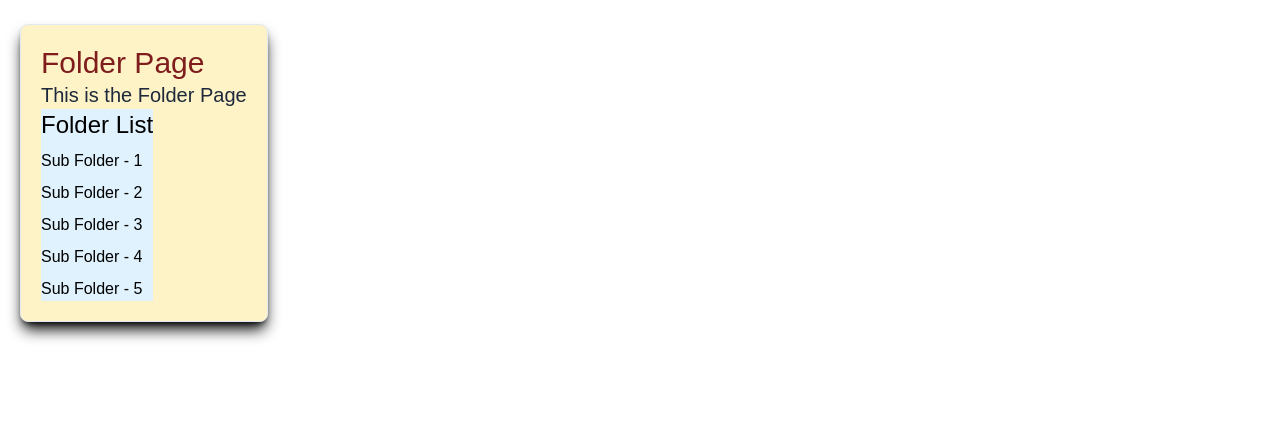
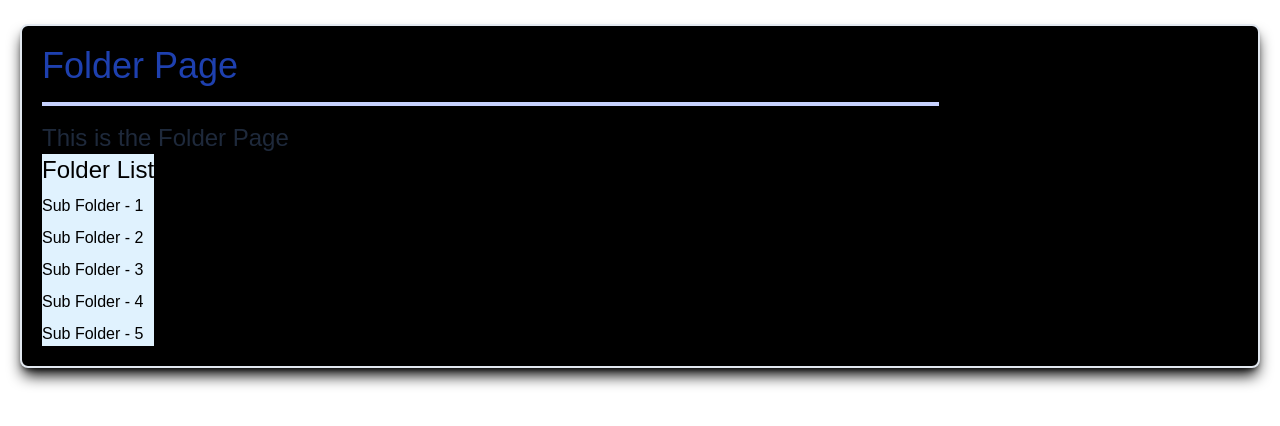
Before and after one commit to devangdayal/nextjs-14-desk, a Next.js app: page /folder in a window 1280 px wide. Shown: the top 426 px of the page. Built offline with nearby package versions, Linux system fonts and the light colour scheme.

Commit message:
Added Route Group, changed Card styling

```diff
--- /dev/null
+++ b/src/app/(auth)/forgot-password/page.tsx
@@ -0,0 +1,11 @@
+import Card from '@/app/_components/Card'
+import React from 'react'
+
+export default function ForgotPassword() {
+  return(
+    <Card title={"Forgot Password Page"} text={"This is the Forgot Password Page"}>
+
+    </Card>
+
+  )
+}
--- /dev/null
+++ b/src/app/(auth)/login/page.tsx
@@ -0,0 +1,11 @@
+import Card from '@/app/_components/Card'
+import React from 'react'
+
+export default function LoginPage() {
+  return(
+    <Card title={"Login Page"} text={"This is the Login Page"}>
+
+    </Card>
+
+  )
+}
--- /dev/null
+++ b/src/app/(auth)/logout/page.tsx
@@ -0,0 +1,11 @@
+import Card from '@/app/_components/Card'
+import React from 'react'
+
+export default function LogoutPage() {
+  return(
+    <Card title={"Log Out Page"} text={"This is the Log Out Page"}>
+
+    </Card>
+
+  )
+}
--- a/src/app/_components/Card.tsx
+++ b/src/app/_components/Card.tsx
@@ -2,15 +2,16 @@ function Card({
   title,
   text,
   children,
-}: {
-  title: String;
-  text: String;
+}: Readonly<{
+  title: string;
+  text: string;
   children?: React.ReactNode;
-}) {
+}>) {
   return (
-    <div className="relative flex flex-col my-6 bg-amber-100 border border-slate-200 rounded-lg w-fit m-5 p-5 shadow-lg dark:shadow-blue-400 shadow-black">
-      <span className="text-3xl text-red-900">{title}</span>
-      <span className="text-xl text-slate-800">{text}</span>
+    <div className="relative flex flex-col my-6 bg-black dark:bg-white border-slate-200 border-2 rounded-lg m-5 p-5 shadow-lg dark:shadow-slate-400 shadow-black">
+      <span className="text-4xl text-blue-800">{title}</span>
+      <div className="w-3/4 border-2 border-indigo-200 my-4" />
+      <span className="text-2xl text-slate-800">{text}</span>
       {children}
     </div>
   );
--- a/src/app/layout.tsx
+++ b/src/app/layout.tsx
@@ -14,8 +14,8 @@ const geistMono = localFont({
 });
 
 export const metadata: Metadata = {
-  title: "Create Next App",
-  description: "Generated by create next app",
+  title: "NextJs 14 Tryout",
+  description: "Learn the latest NextJs 14 Framework",
 };
 
 export default function RootLayout({
```
